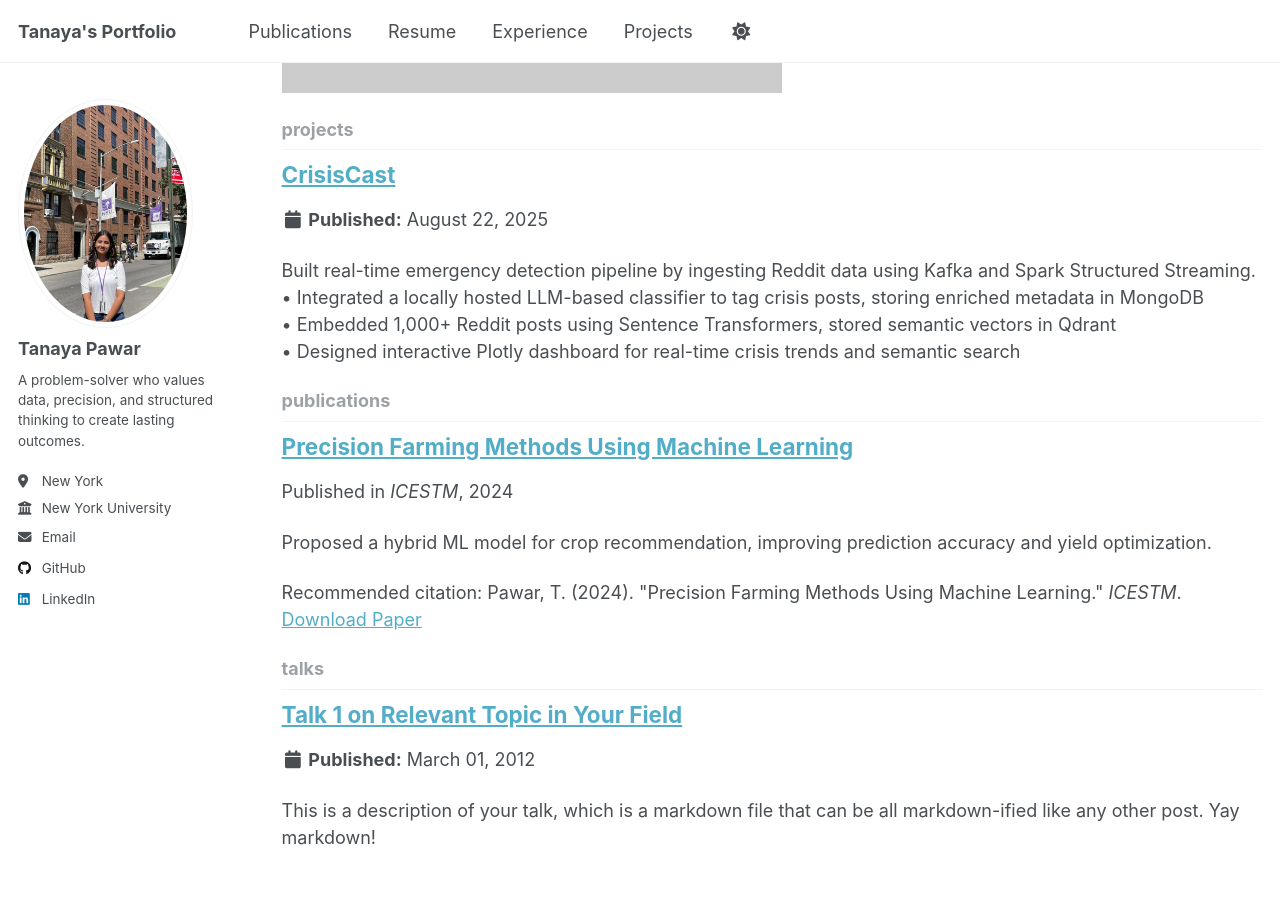
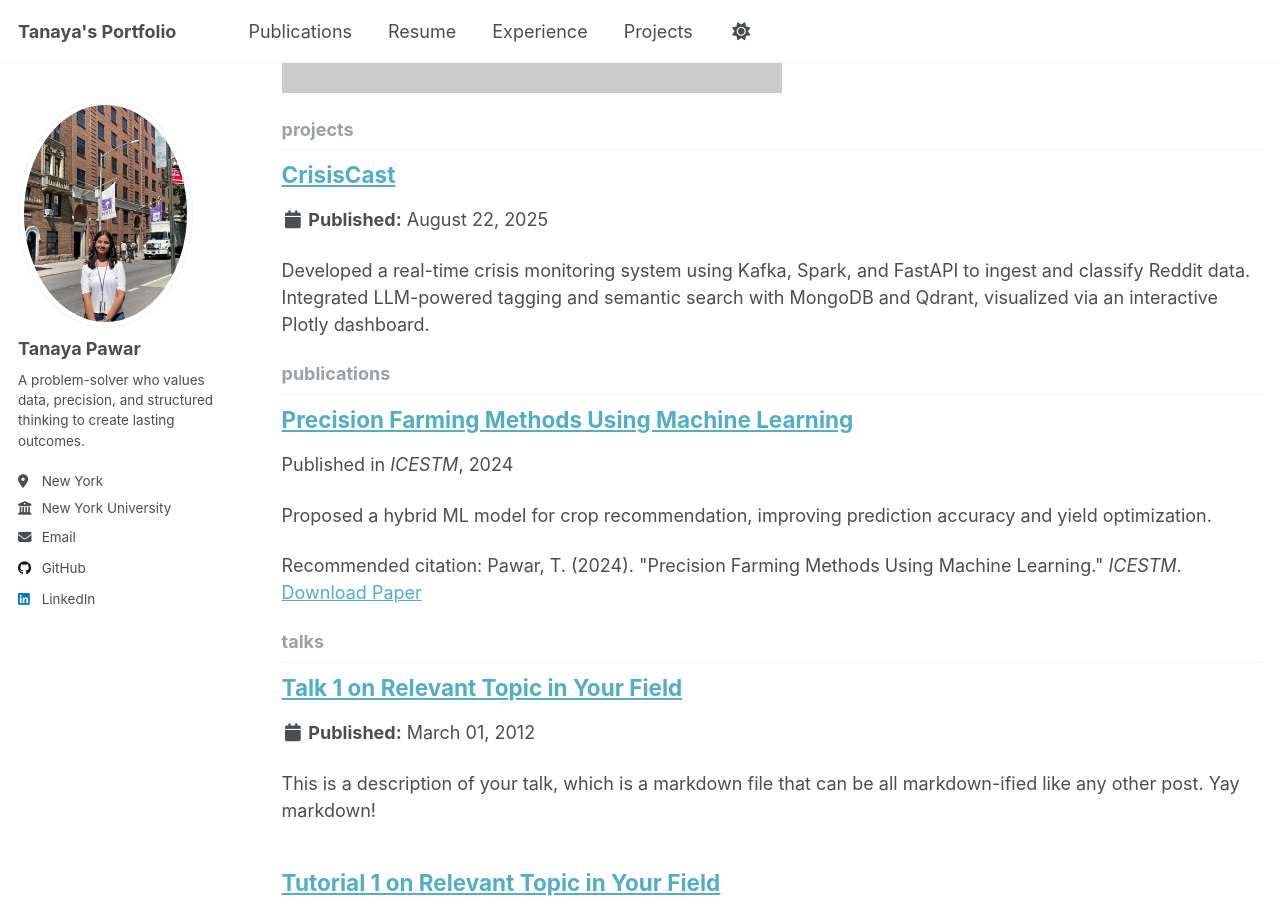
Before and after one commit to tanaya09/tanaya09.github.io, a Jekyll site: the page built from _pages/collection-archive.html, in a window 1280 px wide and 900 px high, scrolled down 992 px. Built offline with Jekyll 4.4.1, drawn with Linux system fonts in a browser that asks for light colours.

Commit message:
Update Project1.md

```diff
--- a/_projects/Project1.md
+++ b/_projects/Project1.md
@@ -6,7 +6,4 @@ tech: "Kafka, Spark, MongoDB, FastAPI, Plotly"
 github: "https://github.com/tanaya09/crisiscast"
 ---
 
-Built real-time emergency detection pipeline by ingesting Reddit data using Kafka and Spark Structured Streaming.
-• Integrated a locally hosted LLM-based classifier to tag crisis posts, storing enriched metadata in MongoDB
-• Embedded 1,000+ Reddit posts using Sentence Transformers, stored semantic vectors in Qdrant
-• Designed interactive Plotly dashboard for real-time crisis trends and semantic search
+Developed a real-time crisis monitoring system using Kafka, Spark, and FastAPI to ingest and classify Reddit data. Integrated LLM-powered tagging and semantic search with MongoDB and Qdrant, visualized via an interactive Plotly dashboard.
```
